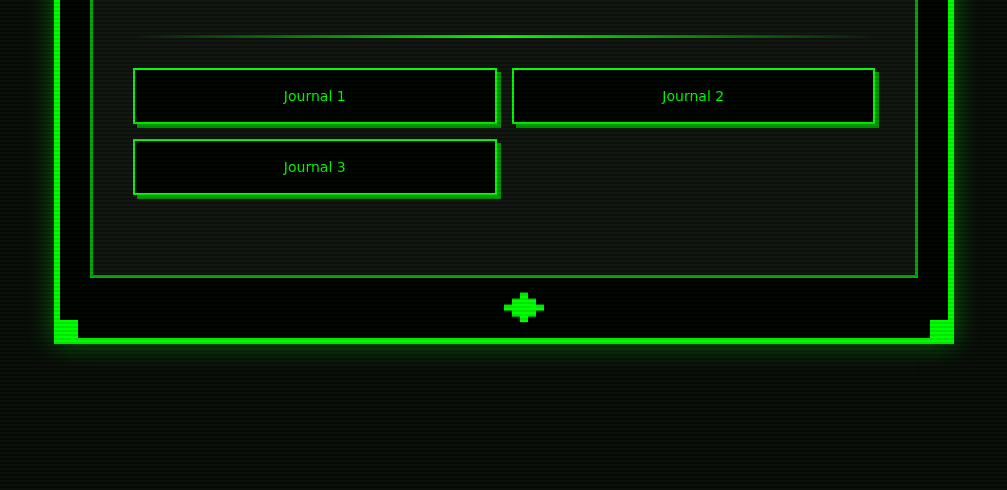
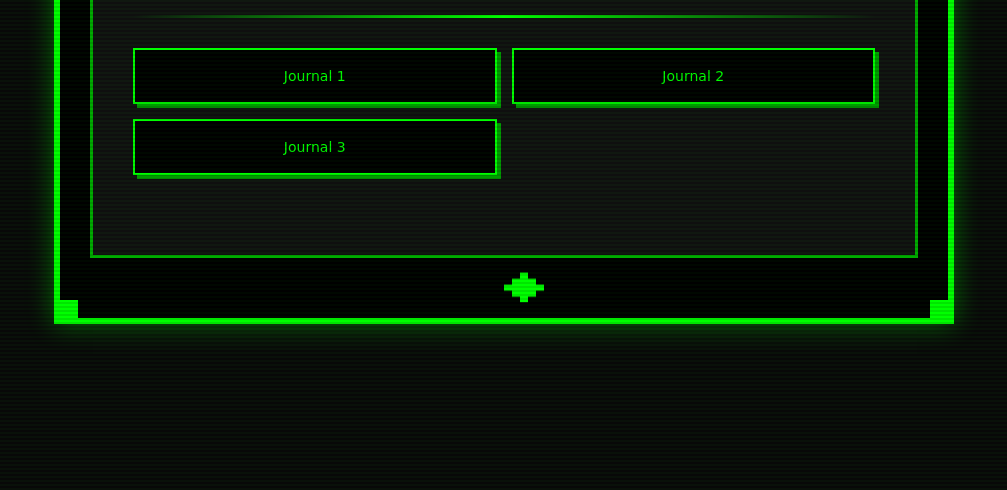
Before and after one commit to LE7ELS001/CART-351-Journals, a plain HTML site: page index.html in a window 1280 px wide. Shown: the part 310-800 px from the top of the page, without its empty margins (136-1143 px from the left). Drawn offline with Linux system fonts and the light colour scheme.

Commit message:
update css

```diff
--- a/css/style.css
+++ b/css/style.css
@@ -18,7 +18,7 @@ body {
     align-items: center;
     justify-content: center;
     position: relative;
-    overflow: hidden;
+    overflow-x: hidden;
 }
 
 
@@ -56,6 +56,7 @@ body {
     padding: 30px;
     background-color: #000;
     box-shadow: 0 0 25px rgba(0, 255, 0, 0.4);
+    margin-bottom: 40px;
 }
 
 
```
Also changed, not shown: 1 other file.
